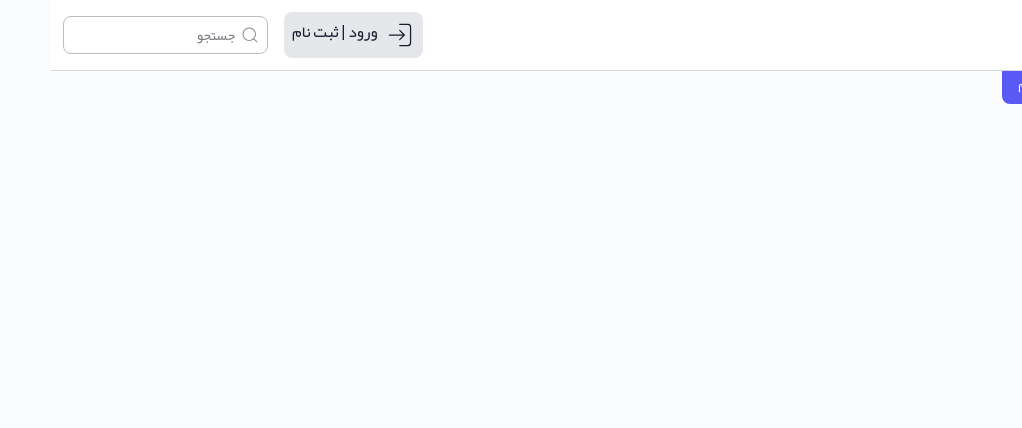
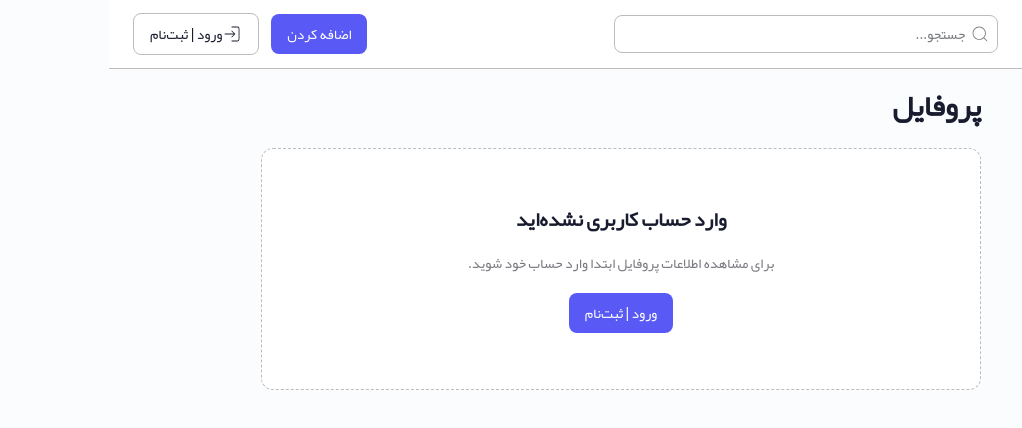
Before and after one commit to devfaf/TaskFlow, a React (Vite) app: page /profile in a window 1280 px wide. Shown: the top 428 px of the page, without its empty margins (258-1280 px from the left). Built offline with nearby package versions, Linux system fonts and the light colour scheme.

Commit message:
style: header and profile page

```diff
--- a/src/layouts/components/Header.tsx
+++ b/src/layouts/components/Header.tsx
@@ -1,86 +1,82 @@
-import { Link } from "react-router"
-import Button from "../../components/common/Button"
-import Input from "../../components/common/Input"
-import { useProjectStore } from "../../features/projects/store/projectStore"
-import ProjectForm from "../../features/projects/components/ProjectForm"
-import { CiLogin } from "react-icons/ci";
-import { useAuthStore } from "../../features/auth/authStore"
-import { CiSearch } from "react-icons/ci";
+import { Link } from "react-router";
+import { CiLogin, CiSearch } from "react-icons/ci";
 
+import Button from "../../components/common/Button";
+import Input from "../../components/common/Input";
+
+import { useProjectStore } from "../../features/projects/store/projectStore";
+import ProjectForm from "../../features/projects/components/ProjectForm";
 
 const Header = () => {
-  const isModalOpen = useProjectStore((state) => state.isModalOpen)
-  const closeModal = useProjectStore((state) => state.closeModal)
-  const openModal = useProjectStore((state) => state.openModal)
-  const isAuthenticated = useAuthStore(state => state.isAuthenticated)
-  const logout = useAuthStore(state => state.logout)
-
-  const logoutHandler = () => {
-    logout()
-
-
-  }
+  const isModalOpen = useProjectStore((state) => state.isModalOpen);
+  const openModal = useProjectStore((state) => state.openModal);
+  const closeModal = useProjectStore((state) => state.closeModal);
 
   return (
-    <header className="flex gap-4 mx-auto p-3 border-b border-gray-300 z-50 bg-white fixed w-full top-0">
-      <div className="flex flex-col lg:flex-row lg:justify-end items-center gap-6 w-full">
-        <div className="flex gap-6 w-full items-center justify-between lg:justify-start">
-          <div>
-            <Link to="/">
-              <img src="/logo/logo.webp" className="w-30" alt="لوگوی تسک فلو" />
-            </Link>
-          </div>
+    <>
+      <header
+        className="
+          fixed
+          top-0
+          z-50
+          flex
+          w-full
+          items-center
+          justify-between
+          border-b
+          border-[var(--color-border)]
+          bg-white
+          px-6
+          py-3
+        "
+      >
+        {/* Logo */}
+        <Link to="/">
+          <img
+            src="/logo/logo.webp"
+            alt="لوگوی تسک فلو"
+            className="w-30"
+          />
+        </Link>
+
+        {/* Search */}
+        <div className="w-full max-w-sm mx-6">
+          <Input
+            id="search"
+            type="text"
+            placeholder="جستجو..."
+            icon={<CiSearch />}
+          />
+        </div>
+
+        {/* Actions */}
+        <div className="flex items-center gap-3">
+
           <Button
+            variant="primary"
             onClick={openModal}
-            variant="primary">
+          >
             اضافه کردن
           </Button>
+
+          <Link to="/login">
+            <Button variant="secondary">
+              <CiLogin className="text-xl" />
+              ورود | ثبت‌نام
+            </Button>
+          </Link>
+
         </div>
+      </header>
 
-        <div className="flex gap-4 w-full justify-end items-center">
-          <div className="flex gap-2 items-center">
-            {
-              isAuthenticated ? (
-                <div className="relative group">
-                  <Link to="profile">
-                    <div className="bg-white w-10 h-10 flex items-end overflow-hidden justify-center rounded-full border-2 border-gray-300">
-                      <img src="/user/user-profile.png" alt="عکس پروفایل کاربر" className="w-7" />
-                    </div>
-                  </Link>
-                  <div className="bg-white p-4 rounded-lg absolute border-2 border-gray-300 top-full pt-2 opacity-0 invisible group-hover:opacity-100 group-hover:visible">
-                    <Button className="bg-blue-500 p-2 text-white rounded-lg cursor-pointer" onClick={logoutHandler}>logout</Button>
-                  </div>
-
-                </div>
-              ) : (
-                <Link to="login">
-                  <div className="flex gap-2 p-2 rounded-lg bg-gray-200 duration-200 hover:bg-gray-50 cursor-pointer">
-                    <CiLogin className="text-3xl" />
-                    <span>ورود | ثبت نام</span>
-                  </div>
-                </Link>
-              )
-            }
-          </div>
-
-          <div>
-
-            <Input
-              id="search"
-              type="text"
-              placeholder="جستجو"
-              icon={<CiSearch />}
-            />
-
-          </div>
-        </div>
-
-      </div >
-      <ProjectForm isOpen={isModalOpen} onClose={closeModal}>
+      <ProjectForm
+        isOpen={isModalOpen}
+        onClose={closeModal}
+      >
         فرم افزودن پروژه
       </ProjectForm>
-    </header >
-  )
-}
+    </>
+  );
+};
 
-export default Header
+export default Header;
--- a/src/pages/ProfilePage.tsx
+++ b/src/pages/ProfilePage.tsx
@@ -1,30 +1,96 @@
-import { useAuthStore } from "../features/auth/authStore"
-import Button from "../components/common/Button"
-import { Link } from "react-router"
+import { Link } from "react-router";
 
+import Button from "../components/common/Button";
+import { useAuthStore } from "../features/auth/authStore";
 
 const ProfilePage = () => {
-  const isAuthenticated = useAuthStore(state => state.isAuthenticated);
+  const isAuthenticated = useAuthStore(
+    (state) => state.isAuthenticated
+  );
 
   return (
-    <div>
-      {
-        isAuthenticated ? (
-          <div className="flex flex-col gap-4 items-center mt-30">
-            <span className="bg-gray-100 w-lg rounded-lg p-2">اسم</span>
-            <span className="bg-gray-100 w-lg rounded-lg p-2">ایمیل</span>
-            <span className="bg-gray-100 w-lg rounded-lg p-2">رمز</span>
+    <section className="mx-auto max-w-3xl p-6">
+
+      <h1 className="mb-6 text-3xl font-bold text-[var(--color-text-primary)]">
+        پروفایل
+      </h1>
+
+      {isAuthenticated ? (
+        <div
+          className="
+            flex
+            flex-col
+            gap-5
+            rounded-xl
+            border
+            border-[var(--color-border)]
+            bg-white
+            p-6
+          "
+        >
+          <div className="flex flex-col gap-2">
+            <span className="text-sm text-[var(--color-text-secondary)]">
+              نام
+            </span>
+
+            <div className="rounded-lg bg-[var(--color-background)] px-4 py-2">
+              John Doe
+            </div>
           </div>
-        ) : (
-          <div>
-            <Link to="/login">
-              <Button variant="primary">ثبت نام</Button>
-            </Link>
+
+          <div className="flex flex-col gap-2">
+            <span className="text-sm text-[var(--color-text-secondary)]">
+              ایمیل
+            </span>
+
+            <div className="rounded-lg bg-[var(--color-background)] px-4 py-2">
+              john@example.com
+            </div>
           </div>
-        )
-      }
-    </div>
-  )
-}
 
-export default ProfilePage
+          <div className="flex flex-col gap-2">
+            <span className="text-sm text-[var(--color-text-secondary)]">
+              رمز عبور
+            </span>
+
+            <div className="rounded-lg bg-[var(--color-background)] px-4 py-2">
+              ••••••••••••
+            </div>
+          </div>
+        </div>
+      ) : (
+        <div
+          className="
+            flex
+            flex-col
+            items-center
+            justify-center
+            gap-5
+            rounded-xl
+            border
+            border-dashed
+            border-[var(--color-border)]
+            bg-white
+            py-14
+          "
+        >
+          <h2 className="text-xl font-semibold text-[var(--color-text-primary)]">
+            وارد حساب کاربری نشده‌اید
+          </h2>
+
+          <p className="text-sm text-[var(--color-text-secondary)]">
+            برای مشاهده اطلاعات پروفایل ابتدا وارد حساب خود شوید.
+          </p>
+
+          <Link to="/login">
+            <Button variant="primary">
+              ورود | ثبت‌نام
+            </Button>
+          </Link>
+        </div>
+      )}
+    </section>
+  );
+};
+
+export default ProfilePage;
```
